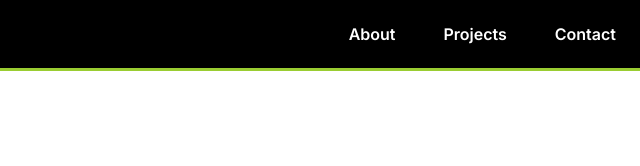
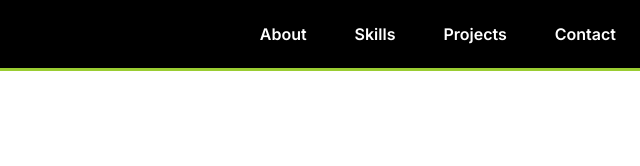
Before and after one commit to jonp2020/portfolio, a plain HTML site: page index.html in a window 1280 px wide. Shown: the top 166 px of the page, 640-1280 px from the left. Drawn offline with Linux system fonts and the light colour scheme.

Commit message:
Add skills link to navbar

```diff
--- a/index.html
+++ b/index.html
@@ -18,6 +18,7 @@
 			<i class="fab fa-earlybirds"></i>
       <ul>
         <li class="navbar-links"><a href="#about">About</a></li>
+        <li class="navbar-links"><a href="#skills">Skills</a></li>
         <li class="navbar-links"><a href="#projects">Projects</a></li>
         <li class="navbar-links"><a href="#contact">Contact</a></li>
       </ul>
```
